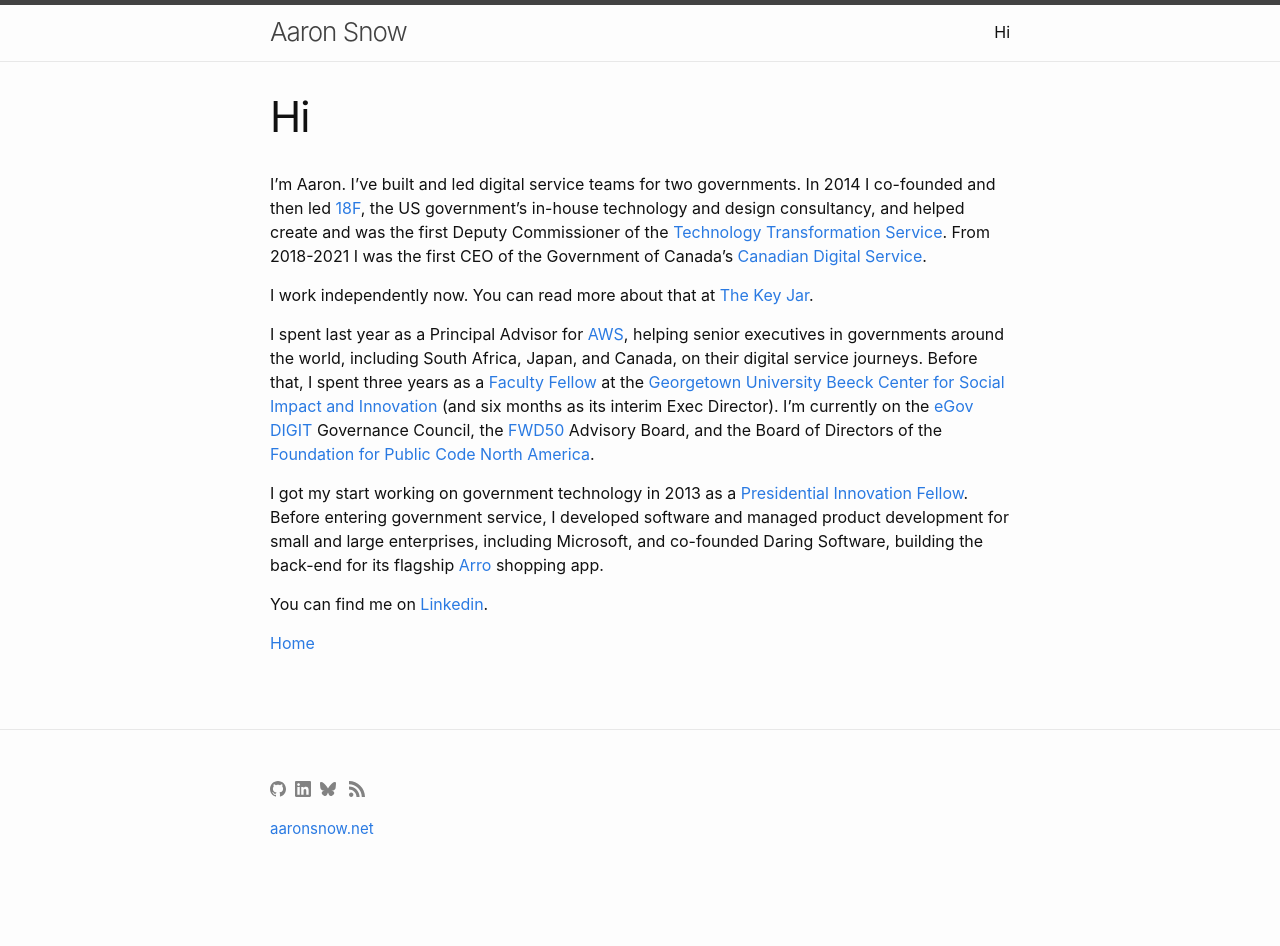
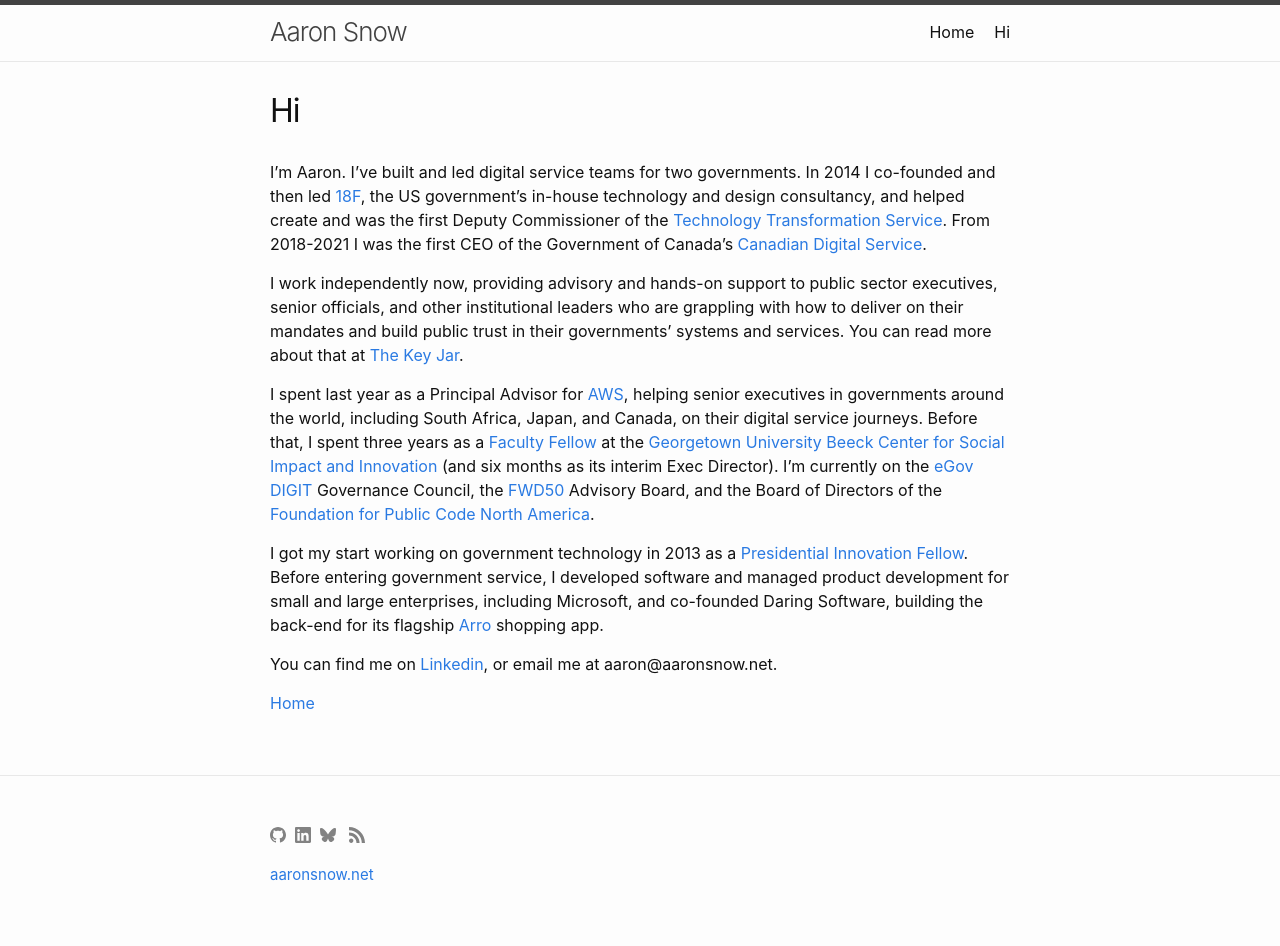
Before and after one commit to aaronsnow/aaronsnow.github.io, a Jekyll site: the page built from hi.md, in a window 1280 px wide. Built offline with Jekyll 4.4.1, drawn with Linux system fonts in a browser that asks for light colours; before the commit the page ends 900 px from its top, so only the background shows below that.

Commit message:
minor updates

```diff
--- a/_config.yml
+++ b/_config.yml
@@ -33,11 +33,11 @@
 url: "" # the base hostname & protocol for your site, e.g. http://example.com
 
 header_pages:
+  - index.md
   - hi.md
 
 minima:
   social_links:
-    twitter: aaronsnow
     threads: aaronfromcleveland
     bluesky: aaronsnow.net
     github: aaronsnow
@@ -46,13 +46,10 @@
       - username: aaronsnow
         instance: mastodon.social
 
-twitter_username: aaronsnow
 threads_username: aaronfromcleveland
 bluesky_username: aaronsnow.net
 github_username:  aaronsnow
 linkedin_username: aaronsnow
-mastodon_username: aaronsnow
-mastodon_instance: mastodon.social
 
 # Build settings
 theme: minima
--- a/_includes/header.html
+++ b/_includes/header.html
@@ -19,8 +19,8 @@
         <div class="trigger">
           {%- for path in page_paths -%}
             {%- assign my_page = site.pages | where: "path", path | first -%}
-            {%- if my_page.title -%}
-            <a class="page-link" href="{{ my_page.url | relative_url }}">{{ my_page.title | escape }}</a>
+            {%- if my_page.linktitle -%}
+            <a class="page-link" href="{{ my_page.url | relative_url }}">{{ my_page.linktitle | escape }}</a>
             {%- endif -%}
           {%- endfor -%}
         </div>
--- a/_sass/minima/_layout.scss
+++ b/_sass/minima/_layout.scss
@@ -217,12 +217,12 @@
 }
 
 .post-title {
-  @include relative-font-size(2.625);
+  @include relative-font-size(2);
   letter-spacing: -1px;
   line-height: 1;
 
   @include media-query($on-laptop) {
-    @include relative-font-size(2.25);
+    @include relative-font-size(1.75);
   }
 }
 
--- a/hi.md
+++ b/hi.md
@@ -1,17 +1,18 @@
 ---
 layout: page
 title: Hi
+linktitle: Hi
 permalink: /hi/
 ---
 
 I'm Aaron. I've built and led digital service teams for two governments. In 2014 I co-founded and then led [18F](https://web.archive.org/web/20250201131517/https://18f.gsa.gov/), the US government’s in-house technology and design consultancy, and helped create and was the first Deputy Commissioner of the [Technology Transformation Service](https://tts.gsa.gov/). From 2018-2021 I was the first CEO of the Government of Canada’s [Canadian Digital Service](https://digital.canada.ca/).
 
-I work independently now. You can read more about that at [The Key Jar](https://thekeyjar.com).
+I work independently now, providing advisory and hands-on support to public sector executives, senior officials, and other institutional leaders who are grappling with how to deliver on their mandates and build public trust in their governments' systems and services. You can read more about that at [The Key Jar](https://thekeyjar.com).
 
 I spent last year as a Principal Advisor for [AWS](https://aws.amazon.com/), helping senior executives in governments around the world, including South Africa, Japan, and Canada, on their digital service journeys. Before that, I spent three years as a [Faculty Fellow](https://beeckcenter.georgetown.edu/person/aaron-snow/) at the [Georgetown University Beeck Center for Social Impact and Innovation](https://beeckcenter.georgetown.edu) (and six months as its interim Exec Director). I'm currently on the [eGov DIGIT](https://egov.org.in/digit/) Governance Council, the [FWD50](https://fwd50.com) Advisory Board, and the Board of Directors of the [Foundation for Public Code North America](https://publiccode.net).
 
 I got my start working on government technology in 2013 as a [Presidential Innovation Fellow](https://pif.gov). Before entering government service, I developed software and managed product development for small and large enterprises, including Microsoft, and co-founded Daring Software, building the back-end for its flagship [Arro](https://web.archive.org/web/20151031205146/http://www.arroapp.com/) shopping app.
 
-You can find me on [Linkedin](https://linkedin.com/in/aaronsnow).
+You can find me on [Linkedin](https://linkedin.com/in/aaronsnow), or email me at aaron@aaronsnow.net.
 
 [Home](https://aarnsnow.net)
```
Also changed, not shown: index.md (+1 -0 lines), Gemfile.lock, README.md.
